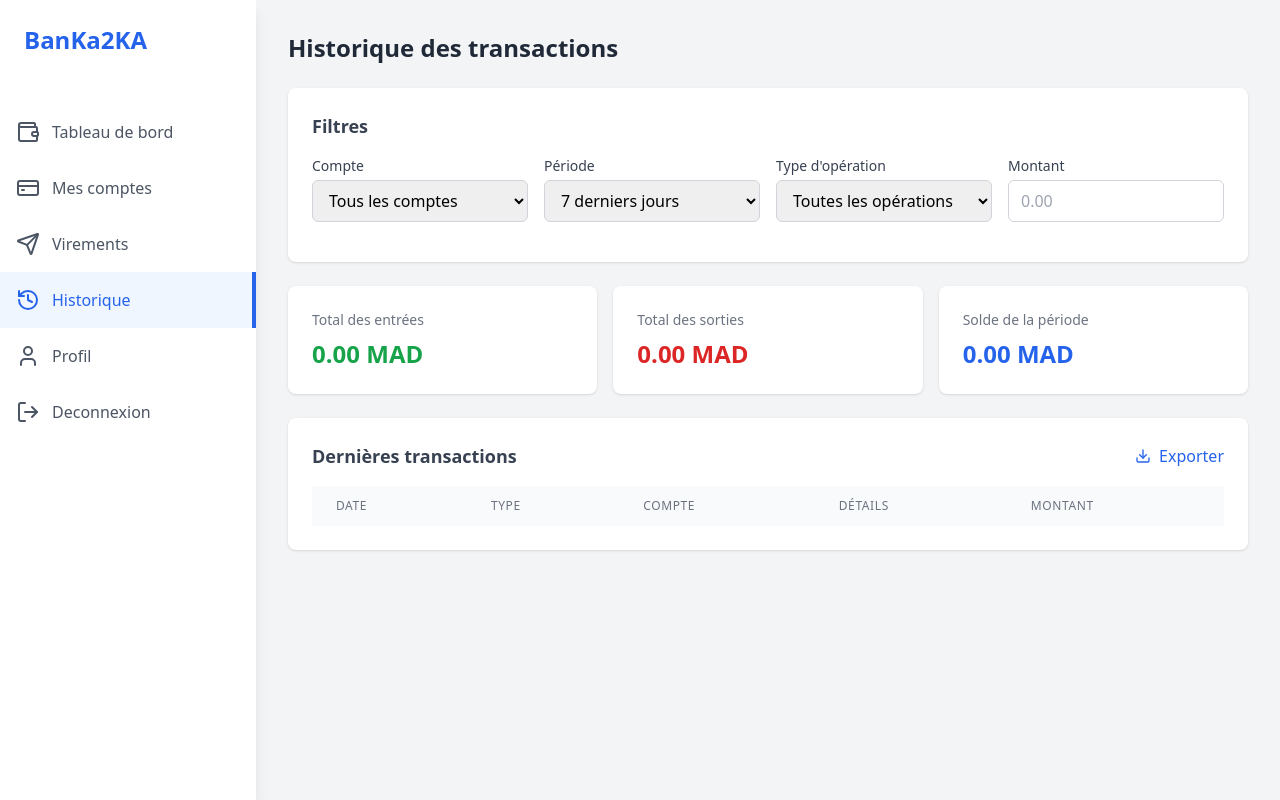
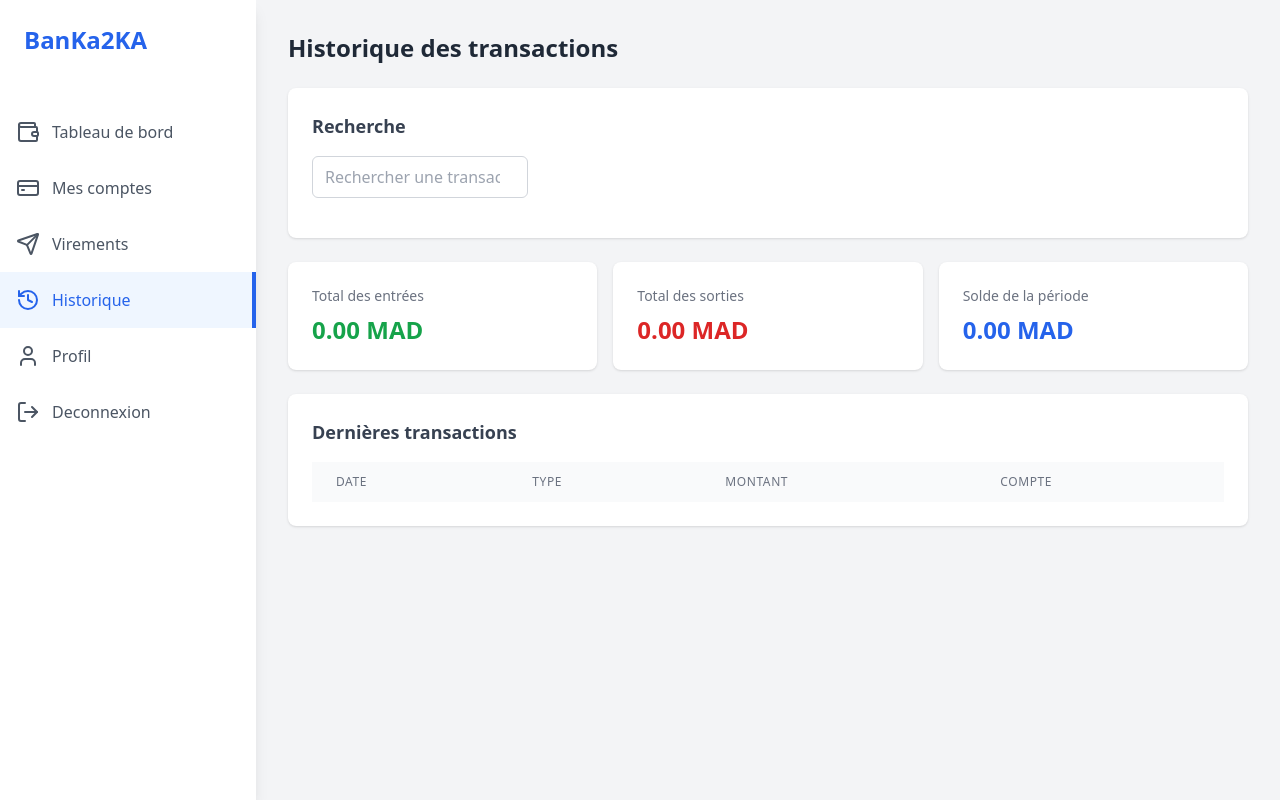
Before and after one commit to uid0Z0uh4iri/Banking_app, a PHP site: page /historique.php in a window 1280 px wide. Run offline with PHP 8.4, Linux system fonts and the light colour scheme; a user stored in the database is signed in; data comes from the database, SQL or seed files in the repository; lists and menus that the app fills with data are empty; some libraries are stand-ins or nearby versions.

Commit message:
client peut rechercher dans historique des transactions

```diff
--- a/client/historique.php
+++ b/client/historique.php
@@ -11,18 +11,18 @@ if (!isset($_SESSION['user_id'])) {
     exit();
 }
 
-// Récupérer l'ID de l'utilisateur
+// Recuperer l'ID de l'utilisateur
 $userId = $_SESSION['user_id'];
 
-// Initialiser la connexion à la base de données
+// Initialiser la connexion a la base de donnees
 $database = new Database();
 $pdo = $database->connect();
 
-// Créer une instance de la classe Compte pour récupérer les comptes
+// Creer une instance de la classe Compte pour recuperer les comptes
 $compte = new CompteCourant($pdo);
 $comptes = $compte->getComptesByUserId($userId);
 
-// Créer une instance de la classe Transactions
+// Creer une instance de la classe Transactions
 $transactions = new Transactions($pdo);
 
 // Calculer les totaux pour tous les comptes de l'utilisateur
@@ -39,6 +39,7 @@ foreach ($comptes as $compte) {
     <meta name="viewport" content="width=device-width, initial-scale=1.0">
     <title>Ma Banque - Historique des transactions</title>
     <script src="https://cdnjs.cloudflare.com/ajax/libs/lucide/0.263.1/umd/lucide.min.js"></script>
+    <link rel="stylesheet" href="https://cdnjs.cloudflare.com/ajax/libs/font-awesome/5.15.3/css/all.min.css">
     <script src="https://cdn.tailwindcss.com"></script>
 </head>
 <body class="bg-gray-100">
@@ -85,50 +86,16 @@ foreach ($comptes as $compte) {
         <div class="flex-1 p-4 md:p-8">
             <h2 class="text-2xl font-bold text-gray-800">Historique des transactions</h2>
 
-            <!-- Filtres -->
+            <!-- Recherches -->
             <div class="bg-white rounded-lg shadow mt-6 p-4 md:p-6">
-                <h3 class="text-lg font-semibold text-gray-700 mb-4">Filtres</h3>
+                <h3 class="text-lg font-semibold text-gray-700 mb-4">Recherche</h3>
                 <div class="grid grid-cols-1 md:grid-cols-2 lg:grid-cols-4 gap-4">
-                    <div>
-                        <label class="block text-sm font-medium text-gray-700 mb-1">Compte</label>
-                        <select class="w-full rounded-md border border-gray-300 px-3 py-2 focus:border-blue-500 focus:ring-blue-500">
-                            <option value="all">Tous les comptes</option>
-                            <option value="current">Compte Courant</option>
-                            <option value="savings">Compte Épargne</option>
-                        </select>
-                    </div>
-
-                    <div>
-                        <label class="block text-sm font-medium text-gray-700 mb-1">Période</label>
-                        <select class="w-full rounded-md border border-gray-300 px-3 py-2 focus:border-blue-500 focus:ring-blue-500">
-                            <option value="7">7 derniers jours</option>
-                            <option value="30">30 derniers jours</option>
-                            <option value="90">3 derniers mois</option>
-                            <option value="365">12 derniers mois</option>
-                        </select>
-                    </div>
-
-                    <div>
-                        <label class="block text-sm font-medium text-gray-700 mb-1">Type d'opération</label>
-                        <select class="w-full rounded-md border border-gray-300 px-3 py-2 focus:border-blue-500 focus:ring-blue-500">
-                            <option value="all">Toutes les opérations</option>
-                            <option value="credit">Transfert</option>
-                            <option value="debit">dépôt</option>
-                            <option value="transfer">Retrait</option>
-                        </select>
-                    </div>
-
-                    <div>
-                        <label class="block text-sm font-medium text-gray-700 mb-1">Montant</label>
-                        <div class="flex space-x-2">
-                            <input
-                                type="number"
-                                placeholder="0.00"
-                                min='1'
-                                class="w-full rounded-md border border-gray-300 px-3 py-2 focus:border-blue-500 focus:ring-blue-500"
-                            />
-                        </div>
-                    </div>
+                    <input
+                        type="search"
+                        id="searchInput"
+                        placeholder="Rechercher une transaction..."
+                        class="w-full rounded-md border border-gray-300 px-3 py-2 focus:border-blue-500 focus:ring-blue-500"
+                    >
                 </div>
 
                 <!-- Date personnalisée (caché par défaut) -->
@@ -150,12 +117,6 @@ foreach ($comptes as $compte) {
                 </div>
 
                 <div class="mt-4 flex flex-col md:flex-row justify-end space-x-0 md:space-x-4">
-                    <!-- <button class="mb-2 md:mb-0 px-4 py-2 text-gray-700 bg-gray-100 rounded-md hover:bg-gray-200">
-                        Réinitialiser
-                    </button> -->
-                    <!-- <button class="px-4 py-2 text-white bg-blue-600 rounded-md hover:bg-blue-700">
-                        Appliquer les filtres
-                    </button> -->
                 </div>
             </div>
 
@@ -180,20 +141,16 @@ foreach ($comptes as $compte) {
                 <div class="p-4 md:p-6">
                     <div class="flex justify-between items-center mb-4">
                         <h3 class="text-lg font-semibold text-gray-700">Dernières transactions</h3>
-                        <button class="text-blue-600 hover:text-blue-800 flex items-center">
-                            <i data-lucide="download" class="w-4 h-4 mr-2"></i>
-                            Exporter
-                        </button>
+
                     </div>
                     <div class="overflow-x-auto">
-                        <table class="min-w-full table-auto">
-                            <thead>
-                                <tr class="bg-gray-50">
+                        <table class="min-w-full" id="transactionsTable">
+                            <thead class="bg-gray-50">
+                                <tr>
                                     <th class="px-6 py-3 text-left text-xs font-medium text-gray-500 uppercase tracking-wider">Date</th>
                                     <th class="px-6 py-3 text-left text-xs font-medium text-gray-500 uppercase tracking-wider">Type</th>
+                                    <th class="px-6 py-3 text-left text-xs font-medium text-gray-500 uppercase tracking-wider">Montant</th>
                                     <th class="px-6 py-3 text-left text-xs font-medium text-gray-500 uppercase tracking-wider">Compte</th>
-                                    <th class="px-6 py-3 text-left text-xs font-medium text-gray-500 uppercase tracking-wider">Détails</th>
-                                    <th class="px-6 py-3 text-left text-xs font-medium text-gray-500 uppercase tracking-wider">Montant</th>
                                 </tr>
                             </thead>
                             <tbody class="bg-white divide-y divide-gray-200">
@@ -201,34 +158,25 @@ foreach ($comptes as $compte) {
                                 // Récupérer toutes les transactions de l'utilisateur
                                 $allTransactions = $transactions->getAllTransactionsByUserId($userId);
 
-                                foreach ($allTransactions as $transaction):
-                                    $montant = number_format($transaction['amount'], 2);
-                                    $date = date('d/m/Y H:i', strtotime($transaction['created_at']));
-                                    $type = ucfirst($transaction['transaction_type']);
-                                    $compte = ucfirst($transaction['account_type']);
-
-                                    // Définir la classe CSS pour le montant selon le type de transaction
-                                    $montantClass = 'text-gray-900';
-                                    if ($transaction['transaction_type'] === 'depot' || ($transaction['transaction_type'] === 'transfert' && $transaction['beneficiary_account_id'] === null)) {
-                                        $montantClass = 'text-green-600';
-                                        $montant = '+ ' . $montant;
-                                    } else {
-                                        $montantClass = 'text-red-600';
-                                        $montant = '- ' . $montant;
-                                    }
-                                ?>
-                                    <tr>
-                                        <td class="px-6 py-4 whitespace-nowrap text-sm text-gray-500"><?php echo $date; ?></td>
-                                        <td class="px-6 py-4 whitespace-nowrap text-sm text-gray-900"><?php echo $type; ?></td>
-                                        <td class="px-6 py-4 whitespace-nowrap text-sm text-gray-900"><?php echo $compte; ?></td>
+                                foreach ($allTransactions as $transaction): ?>
+                                    <tr class="transaction-row">
                                         <td class="px-6 py-4 whitespace-nowrap text-sm text-gray-500">
-                                            <?php if ($transaction['transaction_type'] === 'transfert' && $transaction['beneficiary_account_id']): ?>
-                                                <?php echo $transaction['beneficiary_account_id'] ? 'Transfert vers ' . $transaction['beneficiary_account_type'] : ''; ?>
-                                            <?php else: ?>
-                                                <?php echo $type; ?>
+                                            <?php echo date('d/m/Y', strtotime($transaction['created_at'])); ?>
+                                        </td>
+                                        <td class="px-6 py-4 whitespace-nowrap text-sm text-gray-500">
+                                            <?php echo ucfirst($transaction['transaction_type']); ?>
+                                        </td>
+                                        <td class="px-6 py-4 whitespace-nowrap text-sm">
+                                            <span class="<?php echo $transaction['transaction_type'] === 'depot' ? 'text-green-600' : 'text-red-600'; ?> font-semibold">
+                                                <?php echo $transaction['transaction_type'] === 'depot' ? '+' : '-'; ?><?php echo $transaction['amount']; ?> €
+                                            </span>
+                                        </td>
+                                        <td class="px-6 py-4 whitespace-nowrap text-sm text-gray-500">
+                                            <?php echo ucfirst($transaction['account_type']); ?>
+                                            <?php if ($transaction['transaction_type'] === 'transfert' && $transaction['beneficiary_account_type']): ?>
+                                                → <?php echo ucfirst($transaction['beneficiary_account_type']); ?>
                                             <?php endif; ?>
                                         </td>
-                                        <td class="px-6 py-4 whitespace-nowrap text-sm <?php echo $montantClass; ?>"><?php echo $montant; ?> MAD</td>
                                     </tr>
                                 <?php endforeach; ?>
                             </tbody>
@@ -247,6 +195,21 @@ foreach ($comptes as $compte) {
             sidebar.classList.toggle('hidden');
         });
 
+        // Fonction de recherche en temps réel
+        document.getElementById('searchInput').addEventListener('input', function(e) {
+            const searchTerm = e.target.value.toLowerCase();
+            const rows = document.querySelectorAll('.transaction-row');
+
+            rows.forEach(row => {
+                const text = row.textContent.toLowerCase();
+                if (text.includes(searchTerm)) {
+                    row.style.display = '';
+                } else {
+                    row.style.display = 'none';
+                }
+            });
+        });
+
         lucide.createIcons();
     </script>
 </body>
```
